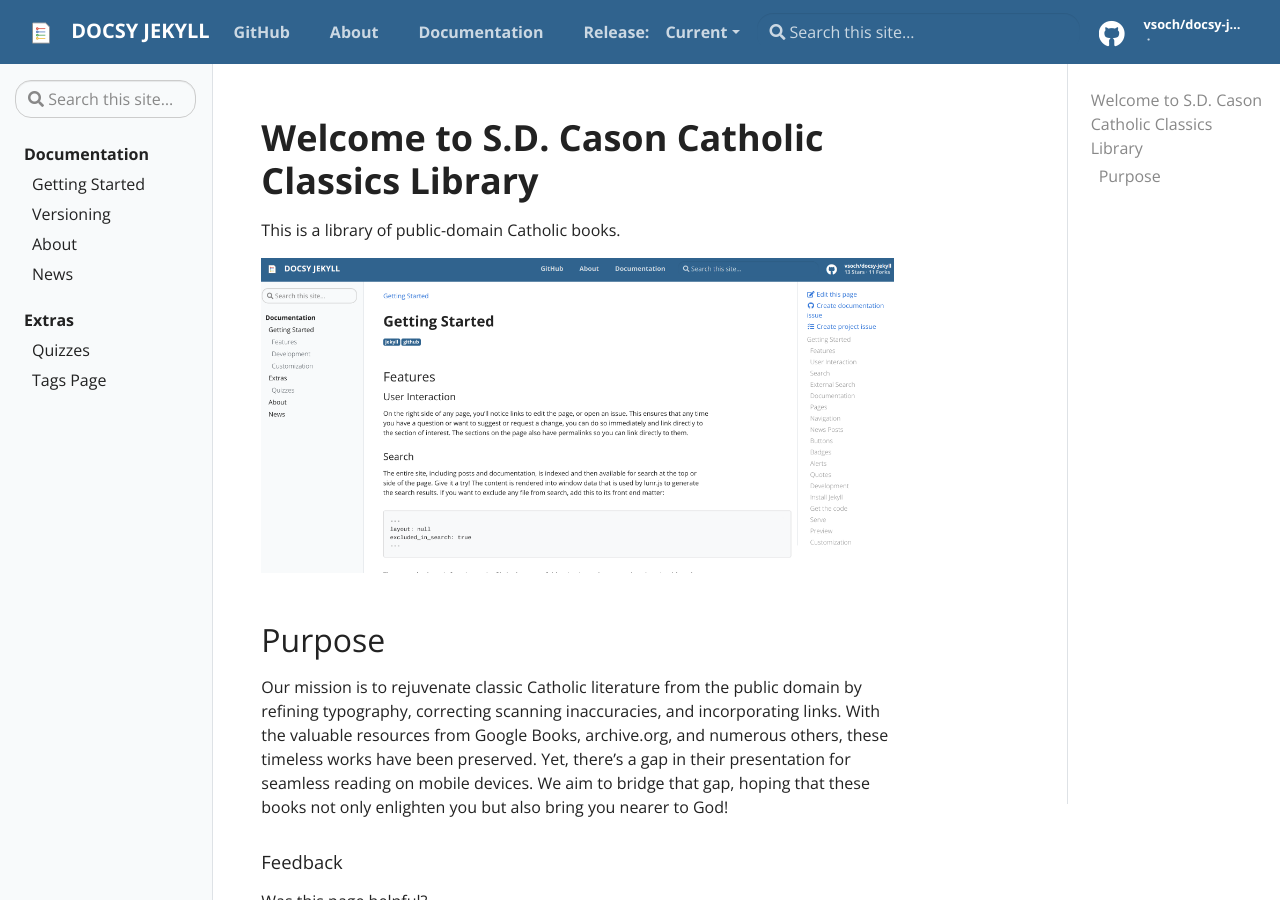
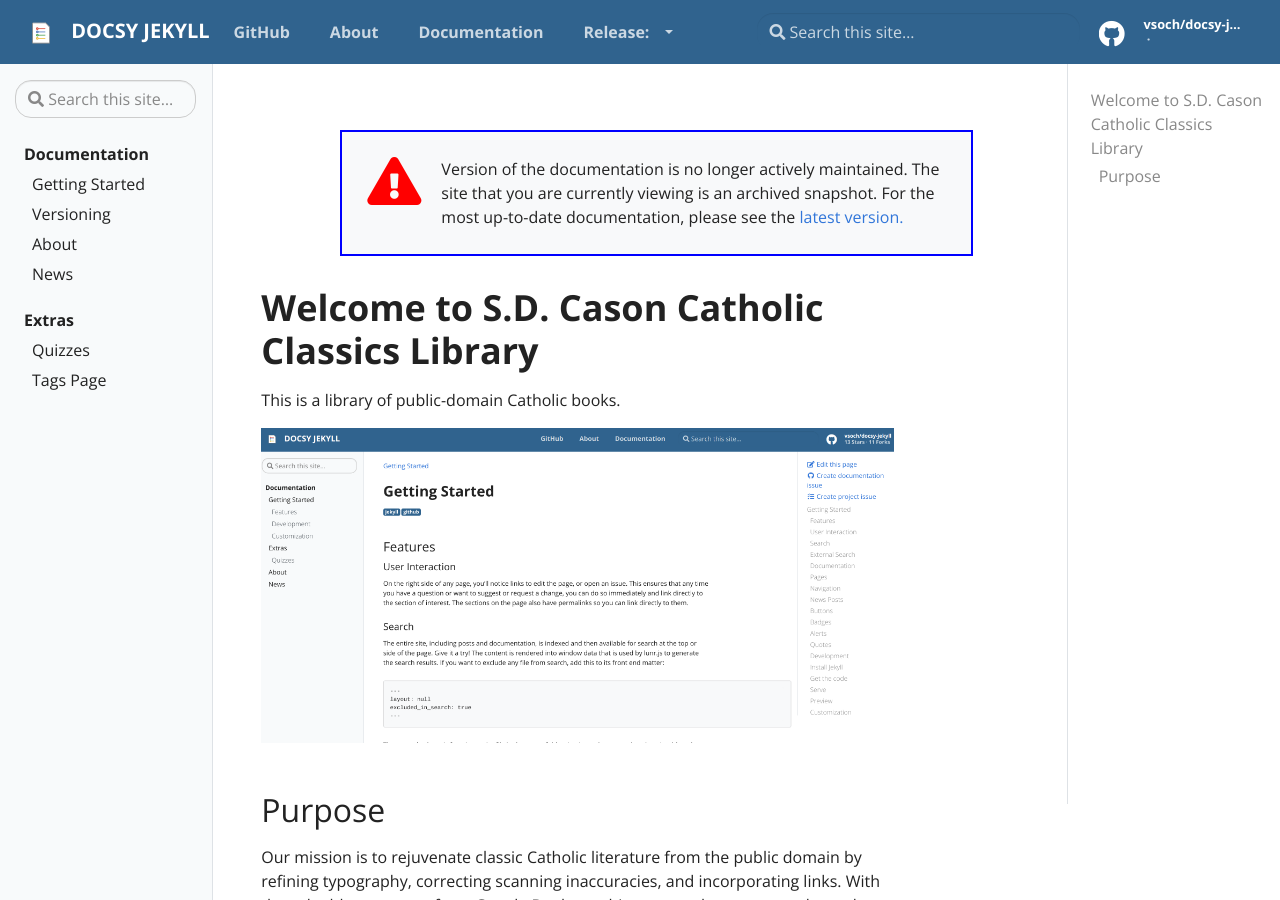
Before and after one commit to shalone86/library, a Jekyll site: the page built from pages/index.md, in a window 1280 px wide and 900 px high. Built offline with Jekyll 4.4.1, drawn with Linux system fonts in a browser that asks for light colours.

Commit message:
Update default.html

```diff
--- a/_layouts/default.html
+++ b/_layouts/default.html
@@ -3,26 +3,6 @@
   <!-- Copyright 2019-2021 Vanessa Sochat-->
   {% include head.html %}
   {% include google-analytics.html %}
-  {% if site.version_params.versioning == true %}
-    {% assign pageversion = page.url | append: "/"  | replace: '//', '/' | split: '/' %}
-    {% assign currentpageversion = pageversion[3] %}
-    {% comment %}
-      Let's check to see if we have one of the versions in the URL if not then we are on the latest version
-    {% endcomment %}
-      {% if site.version_params.versions contains currentpageversion %}
-        {% assign currentpageversionpath = site.version_params.version_dir | append: '/' | append: pageversion[3] | append: '/' %}
-        {% comment %}
-          Remove the version from the URL to get the latest document url for use in the alerts etc
-        {% endcomment %}
-        {% assign latestversion = page.url | replace: currentpageversionpath, '' %}
-      {% else %}
-        {% comment %}
-          Otherwise we are using the latest version
-        {% endcomment %}
-        {% assign latestversion = page.url %}
-        {% assign currentpageversion = site.version_params.latest %}
-      {% endif %}
-  {% endif %}
   <body class="td-section">
     {% include header.html %}
     <div class="container-fluid td-outer">
```
